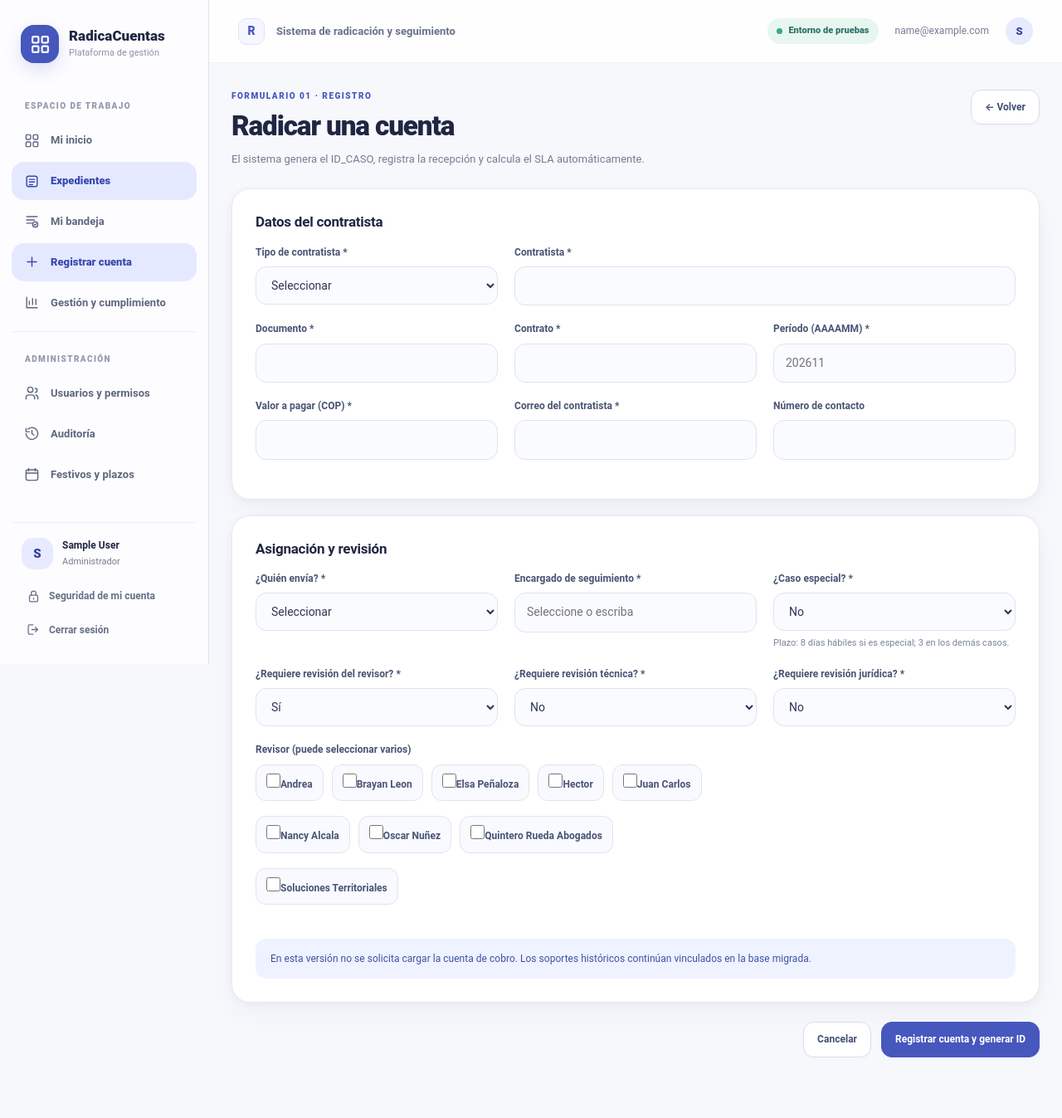
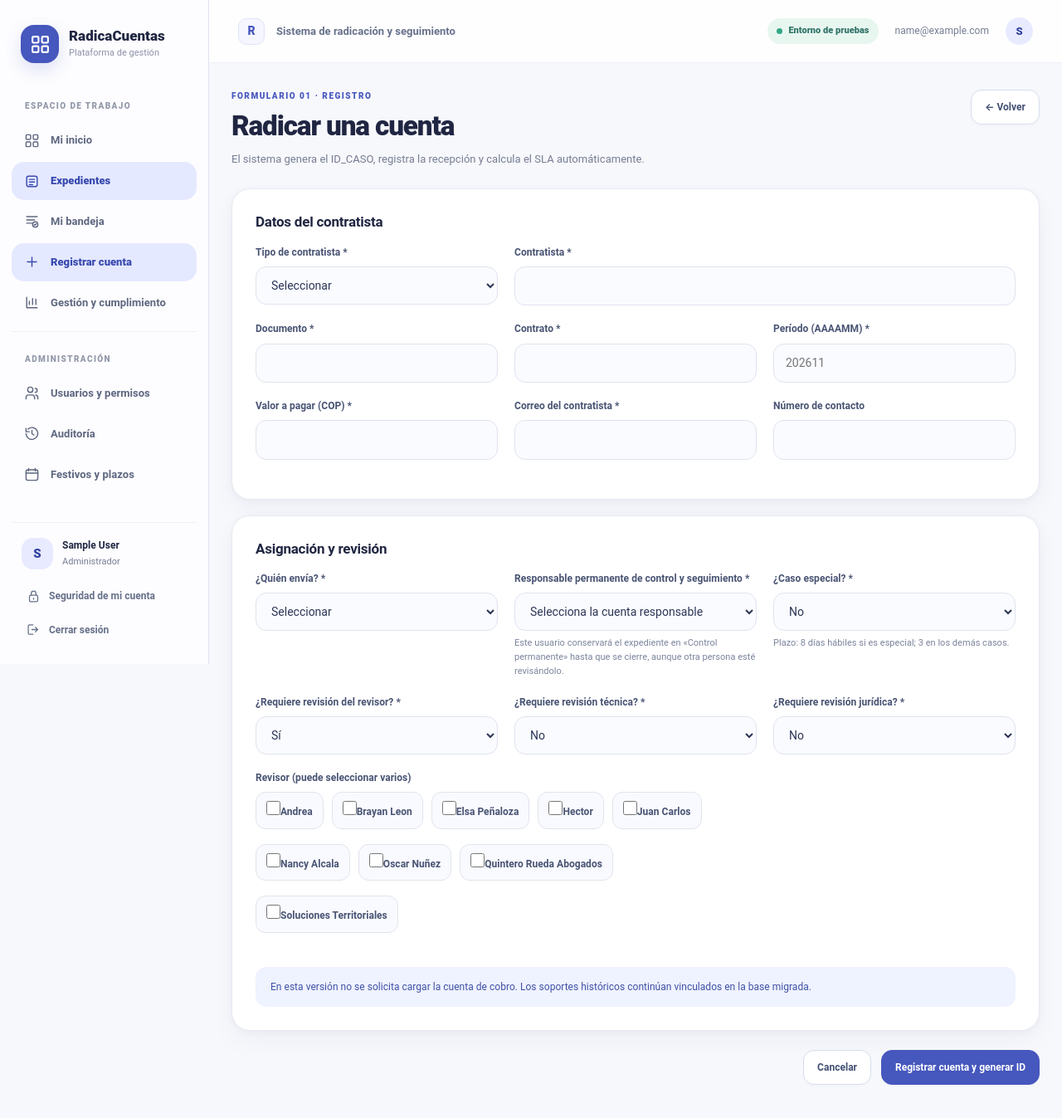
Before and after one commit to nalzate1999-tech/radicacuentas, a FastAPI app: page /casos/nuevo in a window 1280 px wide. Shown: the top 1347 px of the page at 83% size. Run offline with FastAPI, Linux system fonts and the light colour scheme; the visitor is signed in with stand-in values (Sample User, id 1); tables that the repository leaves empty hold one stand-in row (values such as "Sample post"); some libraries are stand-ins or nearby versions.

Commit message:
feat(registro): elegir cuenta real de control y seguimiento en vez de texto libre

```diff
--- a/app/templates/register.html
+++ b/app/templates/register.html
@@ -12,7 +12,7 @@
 <div class="field"><label>Correo del contratista *</label><input name="contractor_email" type="email" required value="{{ form.get('contractor_email','') }}"/></div>
 <div class="field"><label>Número de contacto</label><input name="contractor_phone" type="tel" value="{{ form.get('contractor_phone','') }}"/></div></div></section>
 <section class="panel"><h2>Asignación y revisión</h2><div class="form-grid"><div class="field"><label>¿Quién envía? *</label><select name="sent_by" required><option value="">Seleccionar</option><option>Contratista</option><option>Supervisor</option></select></div>
-<div class="field"><label>Encargado de seguimiento *</label><input name="followup_assignee" list="assignees" required placeholder="Seleccione o escriba" value="{{ form.get('followup_assignee','') }}"/><datalist id="assignees">{% for n in assignees %}<option value="{{ n }}">{% endfor %}</datalist></div>
+<div class="field"><label for="control_user_id">Responsable permanente de control y seguimiento *</label><select name="control_user_id" id="control_user_id" required><option value="">Selecciona la cuenta responsable</option>{% for person in controllers %}<option value="{{ person.id }}" {% if form.get('control_user_id')|string == person.id|string %}selected{% endif %}>{{ person.name }} · {{ person.email }}</option>{% endfor %}</select><small>Este usuario conservará el expediente en «Control permanente» hasta que se cierre, aunque otra persona esté revisándolo.</small></div>
 <div class="field"><label>¿Caso especial? *</label><select name="special"><option>No</option><option>Sí</option></select><small>Plazo: 8 días hábiles si es especial; 3 en los demás casos.</small></div>
 <div class="field"><label>¿Requiere revisión del revisor? *</label><select name="requires_reviewer"><option>Sí</option><option>No</option></select></div>
 <div class="field"><label>¿Requiere revisión técnica? *</label><select name="requires_technical"><option>No</option><option>Sí</option></select></div>
```
